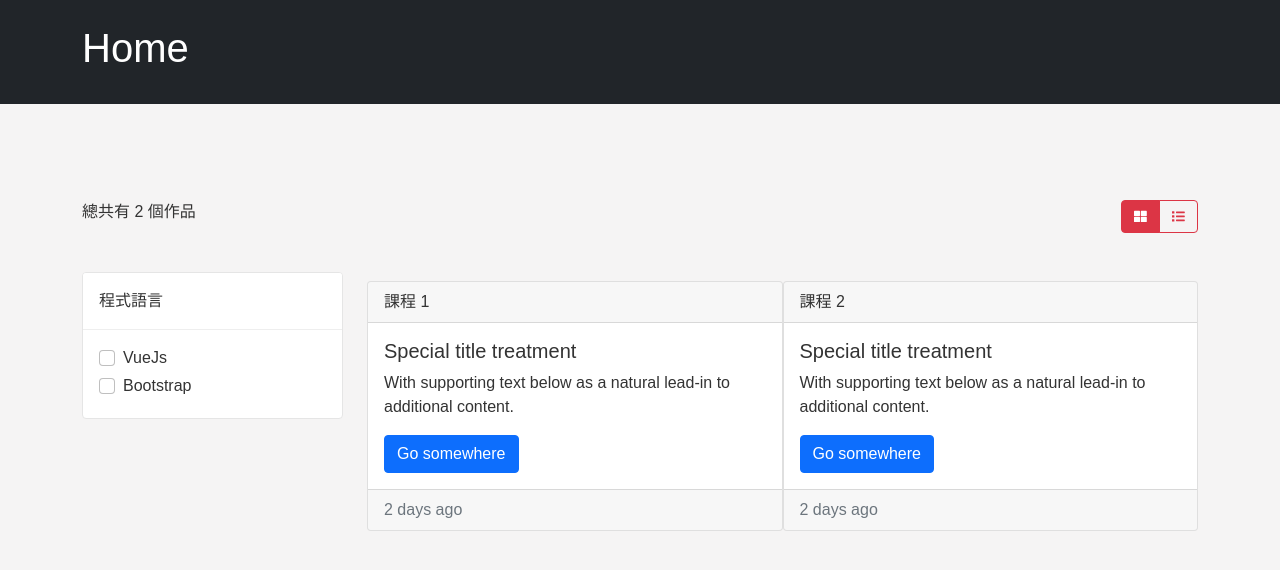
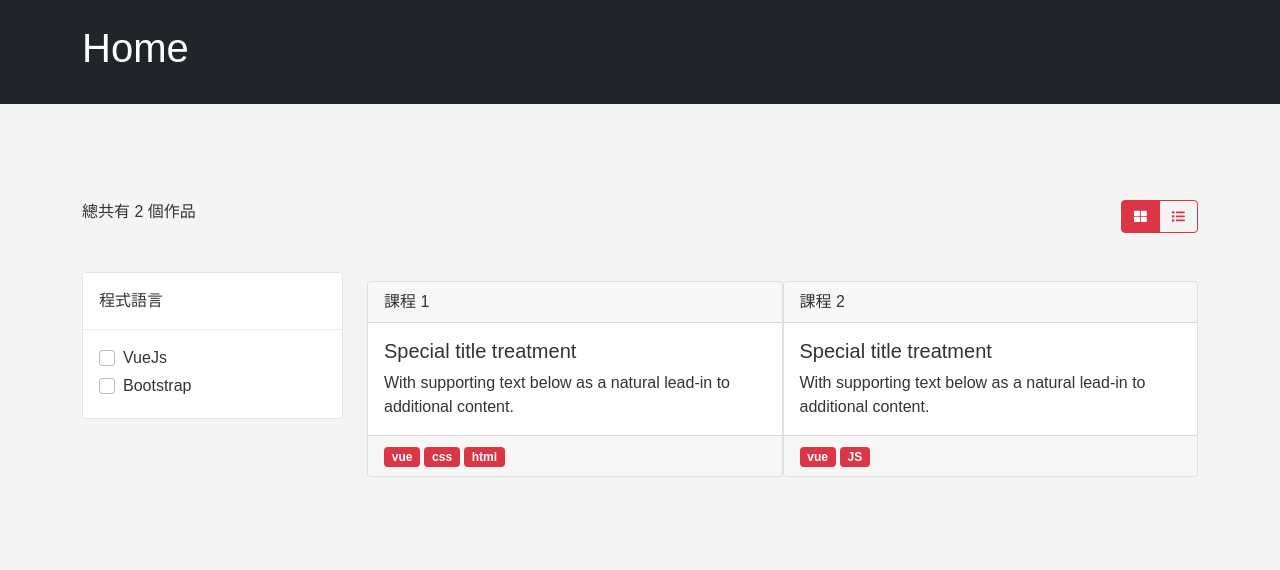
Before and after one commit to mukiwu/frontend-exercise, a Vue app: page / in a window 1280 px wide. Shown: the top 570 px of the page. Built offline with nearby package versions, Linux system fonts and the light colour scheme.

Commit message:
顯示標籤

```diff
--- a/src/components/Main.vue
+++ b/src/components/Main.vue
@@ -17,10 +17,11 @@
             <div class="card-body">
               <h5 class="card-title">Special title treatment</h5>
               <p class="card-text">With supporting text below as a natural lead-in to additional content.</p>
-              <a href="#" class="btn btn-primary">Go somewhere</a>
             </div>
-            <div class="card-footer text-muted">
-              2 days ago
+            <div class="card-footer">
+              <span class="badge bg-danger me-1" v-for="(tag, key) in item.tags" :key="key">
+                {{ tag }}
+              </span>
             </div>
           </div>
         </div>
```
